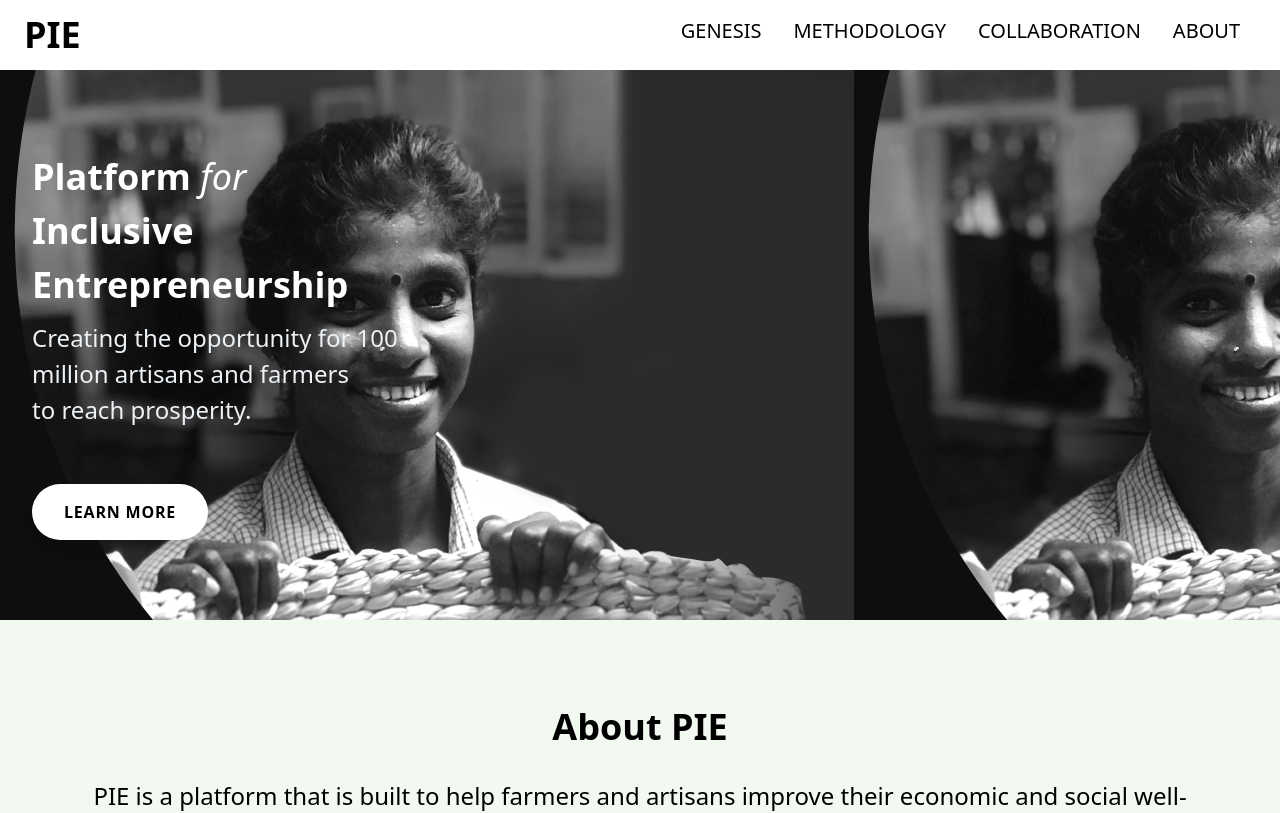
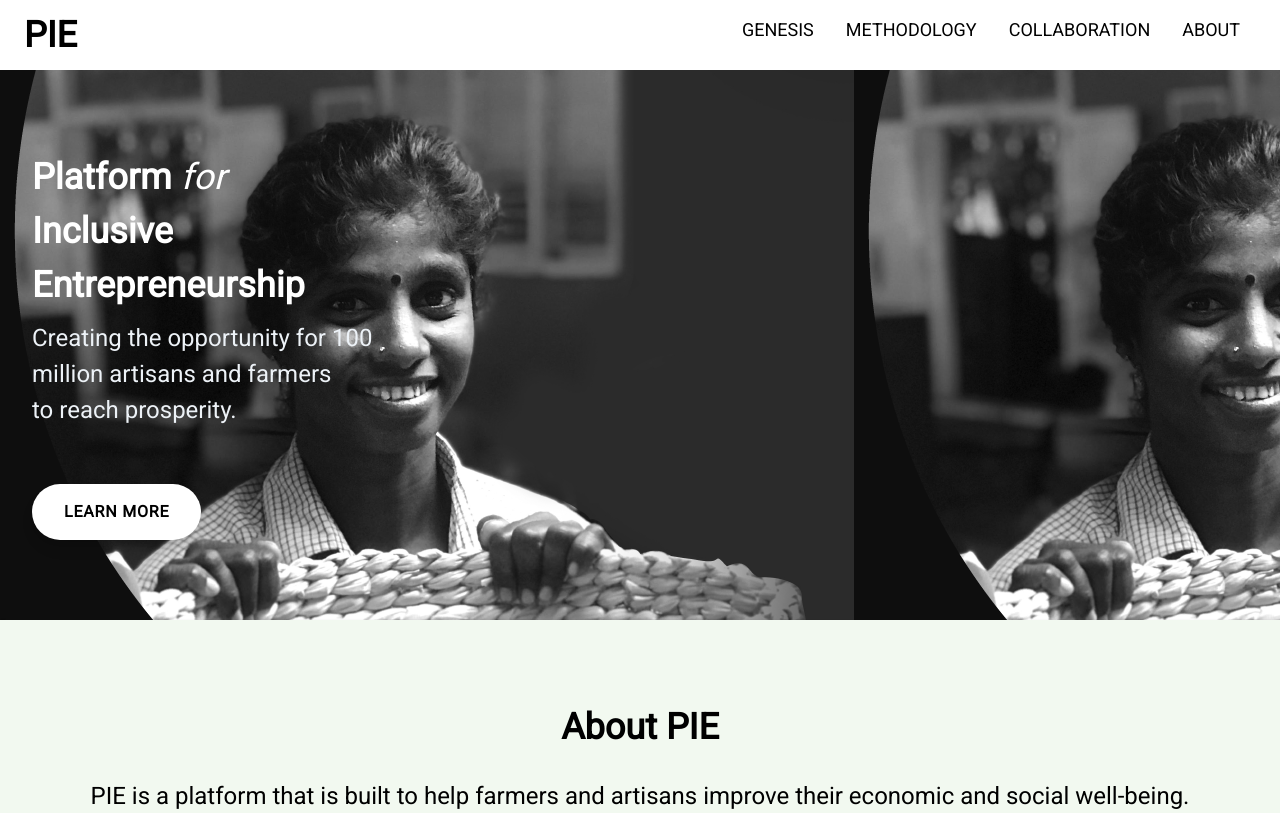
Before and after one commit to theCuriousMonk/pie-demo, a Next.js app: page / in a window 1280 px wide. Shown: the top 813 px of the page. Built offline with nearby package versions, Linux system fonts and the light colour scheme.

Commit message:
nav-fontsize fontroboto

```diff
--- a/components/Nav.js
+++ b/components/Nav.js
@@ -15,10 +15,10 @@ export default function Nav() {
     </div>
     <div className="hidden lg:block">
       <ul className="inline-flex mt-2">
-        <li><a className="px-4 hover:text-gray-800 text-xl uppercase" href="#">Genesis</a></li>
-        <li><a className="px-4 hover:text-gray-800 text-xl uppercase" href="#">Methodology</a></li>
-        <li><a className="px-4 hover:text-gray-800 text-xl uppercase" href="#">Collaboration</a></li>
-        <li><a className="px-4 hover:text-gray-800 text-xl uppercase" href="/">About</a></li>
+        <li><a className="px-4 hover:text-gray-800 text-lg uppercase" href="#">Genesis</a></li>
+        <li><a className="px-4 hover:text-gray-800 text-lg uppercase" href="#">Methodology</a></li>
+        <li><a className="px-4 hover:text-gray-800 text-lg uppercase" href="#">Collaboration</a></li>
+        <li><a className="px-4 hover:text-gray-800 text-lg uppercase" href="/">About</a></li>
       </ul>
     </div>
   </div>
--- a/pages/_app.js
+++ b/pages/_app.js
@@ -1,12 +1,40 @@
 import React from 'react'
-import App from 'next/app'
+import App, { Container } from 'next/app'
+import Head from 'next/head';
 import '../css/tailwind.css'
 
-class MyApp extends App {
+export default class MyApp extends App {
+  static async getInitialProps({ Component, router, ctx }) {
+    let pageProps = {};
+
+    if (Component.getInitialProps) {
+      pageProps = await Component.getInitialProps(ctx);
+    }
+
+    return { pageProps };
+  }
+
   render() {
-    const { Component, pageProps } = this.props
-    return <Component {...pageProps} />
+    const { Component, pageProps } = this.props;
+
+    return (
+      <Container>
+        <Head>
+          <link
+            href="https://fonts.googleapis.com/css?family=Roboto"
+            rel="stylesheet"
+            key="google-font-cabin"
+          />
+        </Head>
+
+        <Component {...pageProps} />
+
+        <style global jsx>{`
+          body {
+            font-family: 'Roboto', sans-serif;
+          }
+        `}</style>
+      </Container>
+    );
   }
 }
-
-export default MyApp
```
